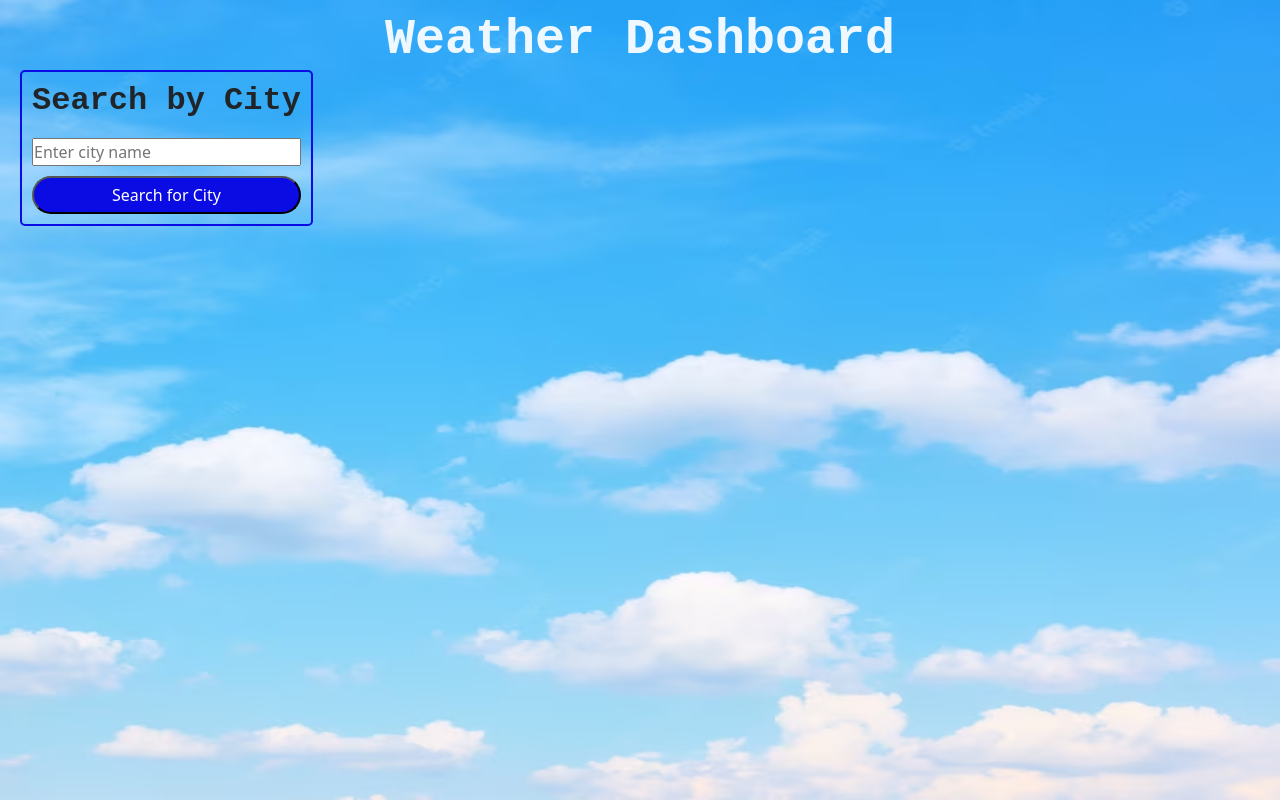
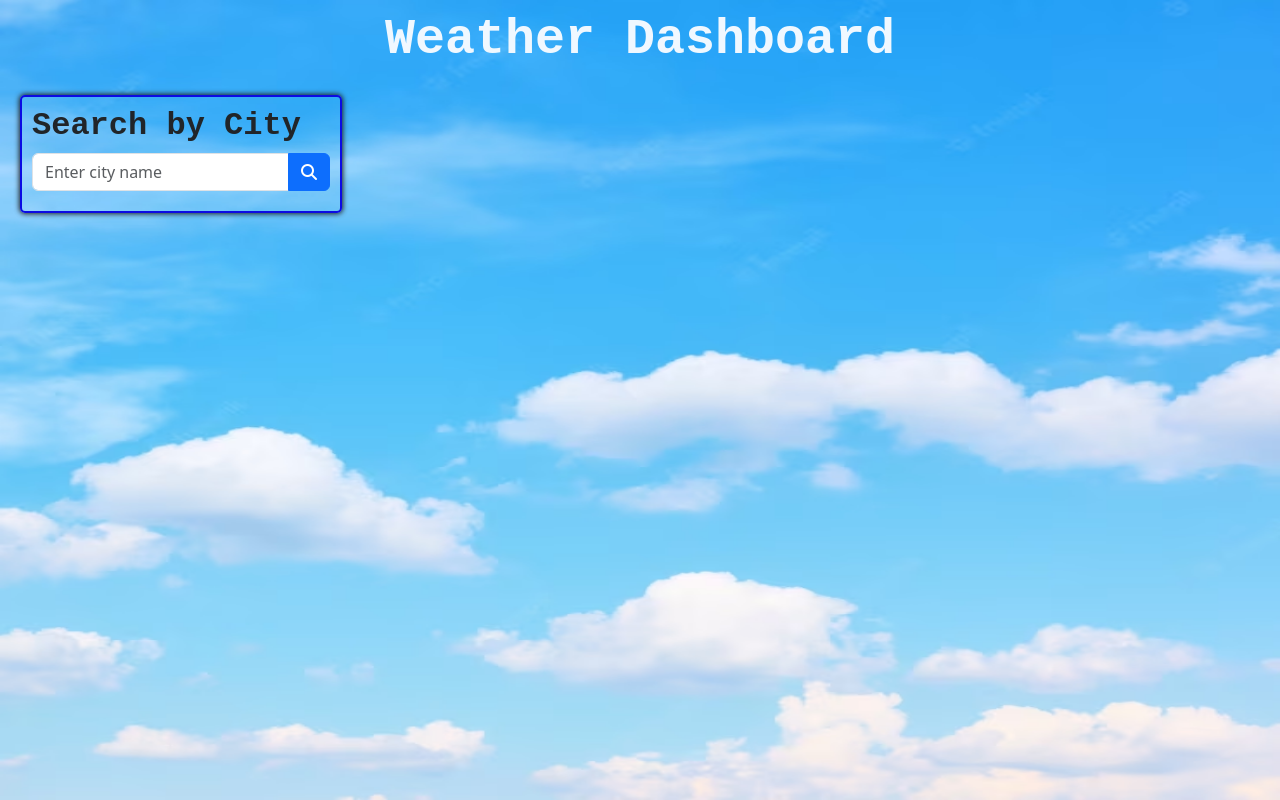
Before and after one commit to PeterJanasz/Weather-Dashboard-M6, a plain HTML site: page index.html in a window 1280 px wide. Drawn offline with nearby package versions, Linux system fonts and the light colour scheme; a web font is replaced by a local one.

Commit message:
completed API fetch to retrieve weather

```diff
--- a/assets/script.js
+++ b/assets/script.js
@@ -1,16 +1,17 @@
-var citySearchEl = document.querySelector("#search");
-var cityBtnEl = document.querySelector("#cityList");
+var citySearchEl = document.querySelector("#citySearch");
+var cityHistory = document.querySelector("#cityList");
 var weatherEl = document.querySelector("#weather");
 var forecastEl = document.querySelector("#forecast");
-var APIKey = "537a4ff57216c67ad192f0ed307f8c0e";
+var searchForm = document.querySelector("#search-form")
+var APIKey = "bde14580c0f6d91971c813d677b4b5ae";
 var city;
-var savedSearches = [];
+var cityList = [];
 var currentDay = dayjs().format('dddd, MMMM D YYYY');
 var currentTime = dayjs().format('h:mm A');
 
 
 function getApi() {
-    var cityURL = "http://api.openweathermap.org/data/2.5/weather?q=" + city + "&appid=" + APIKey;
+    var cityURL = "http://api.openweathermap.org/data/2.5/weather?q=" + city + "&appid=" + APIKey + "&units=imperial";
 
     fetch(cityURL)
         .then(function (response) {
@@ -18,13 +19,16 @@ function getApi() {
         })
         .then(function (data) {
          console.log(data);
-         forecast(lat, lon);
+         forecast(city);
 
+        currentWeather(city);
         })
 };
 
-function forecast(lat, lon){
-    var forecastURL = "https://api.openweathermap.org/data/2.5/forecast?lat=57&lon=-2.15&appid=" + APIkey + "&units=imperial"
+function forecast(city) {
+    var forecastURL = "https://api.openweathermap.org/data/2.5/forecast?q=" + city +"&appid=" + APIKey + "&units=imperial";
+   // var cityLon = data.coord.lon;
+   // var cityLat = data.coord.lat;
 
     fetch(forecastURL)
         .then(function (response) {
@@ -32,14 +36,26 @@ function forecast(lat, lon){
         })
         .then(function (data) {
          console.log(data);
-         var cityLon = response.coord.lon;
-         var cityLat = response.coord.lat;
-
 
         })
 
 }
-citySearchEl.addEventListener("submit", citySearch);
-cityBtnEl.addEventListener("click", cityList);
 
-getApi();
+function currentWeather(data) {
+
+}
+
+function citySearch(event) {
+    console.log("testing")
+    event.preventDefault();
+    city = document.getElementById("citySearch").value.trim();
+    //currentWeather(city);
+    if (city !== "") {
+    cityList.push(city);
+    }
+    localStorage.setItem("city",JSON.stringify(cityList));
+    getApi();
+}
+
+searchForm.addEventListener("submit", citySearch);
+//cityBtnEl.addEventListener("click", cityList);
--- a/assets/style.css
+++ b/assets/style.css
@@ -1,6 +1,7 @@
 :root {
     --border-radius: 5px;
     --dark: rgb(11, 11, 227);
+    --light: rgb(25, 147, 247);
 }
 
 * {
@@ -17,7 +18,7 @@
     }
   header {
     width: 100%;
-    height: 50px;
+    height: 75px;
     padding: 10px;
     display: flex;
     justify-content: center;
@@ -37,9 +38,10 @@
     font-weight: bold;
   }
 
-  #search {
+  .container {
     border: 2px solid var(--dark);
     border-radius: var(--border-radius);
+    box-shadow: 0 0 5px 1px;
     width: fit-content;
     margin: 20px;
     padding: 10px;
@@ -48,13 +50,15 @@
     flex-direction: column;
   }
 
-  #searchBtn{
-    background-color: var(--dark);
-    box-shadow: 10px;
-    border-radius: 90px;
-    color: white;
-    padding: 5px;
-    cursor: pointer;
+  .input-group {
+    position: relative;
+    display: -ms-flexbox;
+    display: flex;
+    -ms-flex-wrap: wrap;
+    flex-wrap: wrap;
+    -ms-flex-align: stretch;
+    align-items: stretch;
+    width: 100%;
   }
 
   #city-list {
--- a/index.html
+++ b/index.html
@@ -19,16 +19,23 @@
       <p id="time"></p>
     </header>
     <main>
-        <div id="search">
+      <div class="container">
+        <div>
           <h2>Search by City</h2>
-          <input placeholder="Enter city name">
-          <button type="submit" id="searchBtn"> Search for City</button>
+          <form id="search-form">
+          <div class="input-group">
+          <input class="form-control" placeholder="Enter city name" id="citySearch">
+          <button type="submit" id="searchBtn" class="btn btn-primary">
+            <i class="fas fa-search"></i>
+          </button>
+          </div>
+        </form>
         </div>
 
-        <div class="col-3" id="cityList">
+        <div id="cityList">
 
         </div>
-
+      </div>
         <div id="weather">
 
         </div>
```
